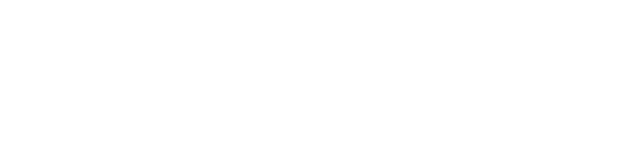
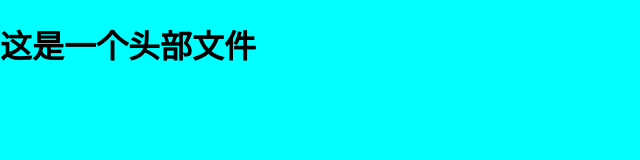
Before and after one commit to lbznbss/project_02, a plain HTML site: page index.html in a window 1280 px wide. Shown: the whole page, without its empty margins (0-640 px from the left). Drawn offline with Linux system fonts and the light colour scheme.

Commit message:
index,js

```diff
--- /dev/null
+++ b/index.css
@@ -0,0 +1,6 @@
+html,
+body {
+  margin: 0;
+  padding: 0;
+  background-color: cyan;
+}
--- a/index.html
+++ b/index.html
@@ -5,8 +5,10 @@
     <meta http-equiv="X-UA-Compatible" content="IE=edge">
     <meta name="viewport" content="width=device-width, initial-scale=1.0">
     <title>Document</title>
+    <link rel="stylesheet" href="./index.css">
 </head>
 <body>
-
+    <h1>这是一个头部文件</h1>
+    <script src="./index.js"></script>
 </body>
 </html>
```
Also changed, not shown: index.js (added).
